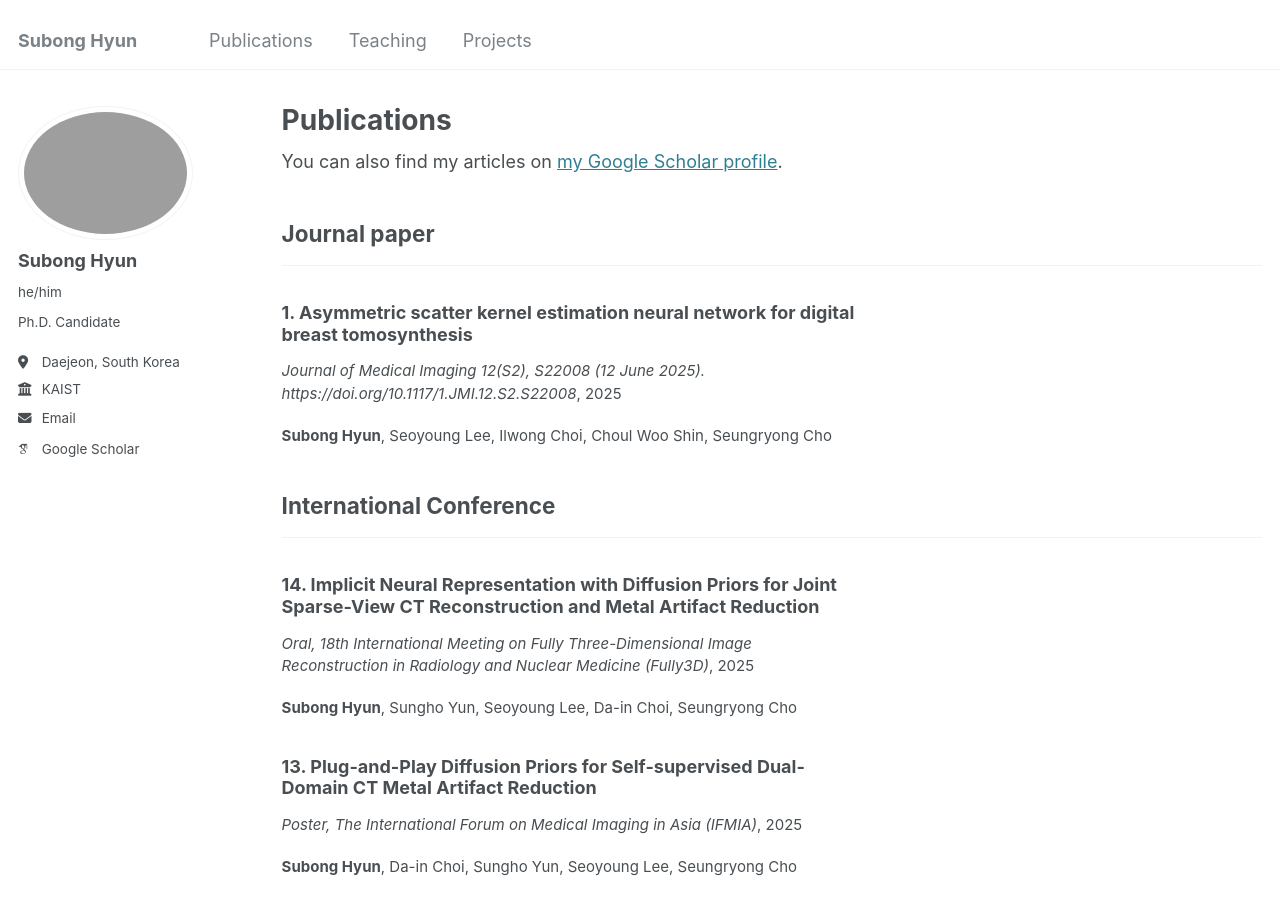
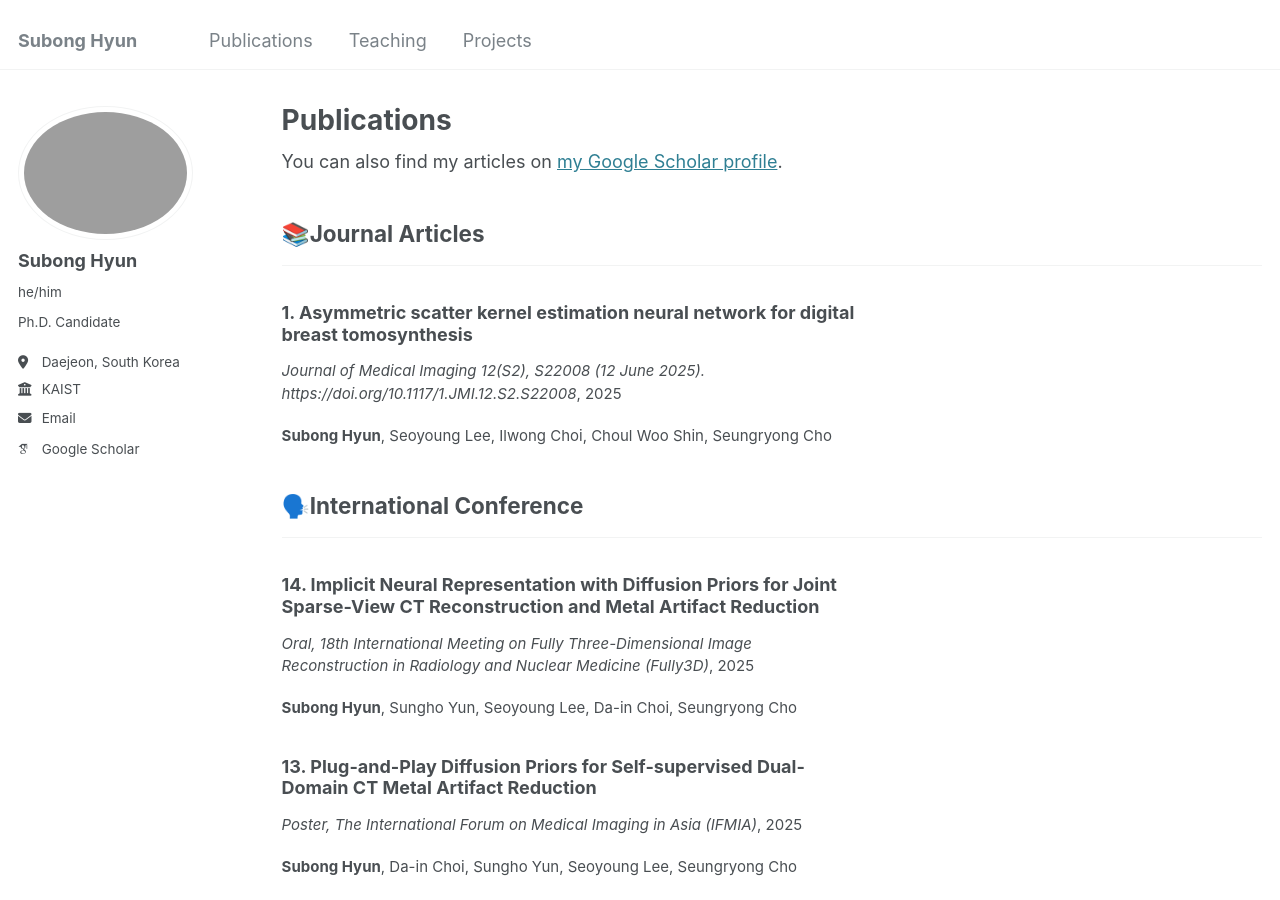
Before and after one commit to SubongHyun/subonghyun.github.io, a Jekyll site: the page built from _pages/publications.html, in a window 1280 px wide and 900 px high. Built offline with Jekyll 4.4.1, drawn with Linux system fonts in a browser that asks for light colours; some web fonts are replaced; some of the changed text lies outside the part shown.

Commit message:
Update _config.yml

```diff
--- a/_config.yml
+++ b/_config.yml
@@ -81,11 +81,11 @@ publication_category:
   manuscripts:
     title: 'Journal Articles'
   Journal papers:
-    title: 'Journal paper'
+    title: '📚Journal Articles'
   international conferences:
-    title: 'International Conference'
+    title: '🗣️International Conference'
   domestic conferences:
-    title: 'Domestic Conference (Korea)'
+    title: '🗣️Domestic Conference (Korea)'
 
 # Site Settings
 teaser                   :  # filename of teaser fallback teaser image placed in /images/, .e.g. "500x300.png"
```
